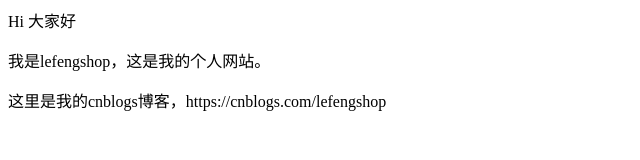
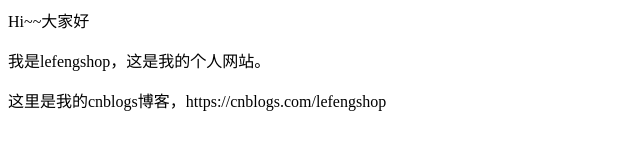
Before and after one commit to lefengshop/lefengshop.github.io, a plain HTML site: page index.html in a window 1280 px wide. Shown: the full height of the page, 0-640 px from the left. Drawn offline with Linux system fonts and the light colour scheme.

Commit message:
Update index.html

```diff
--- a/index.html
+++ b/index.html
@@ -1,4 +1,4 @@
-<p>Hi 大家好</p>
+<p>Hi~~大家好</p>
 <P>我是lefengshop，这是我的个人网站。</p>
 
 <p>这里是我的cnblogs博客，https://cnblogs.com/lefengshop</p>
```
